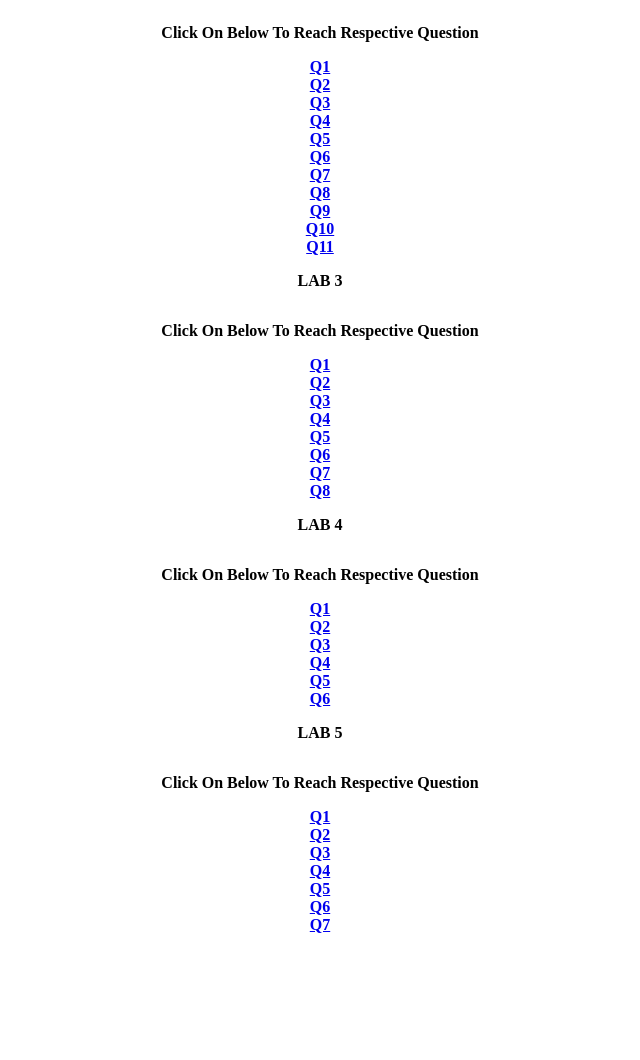
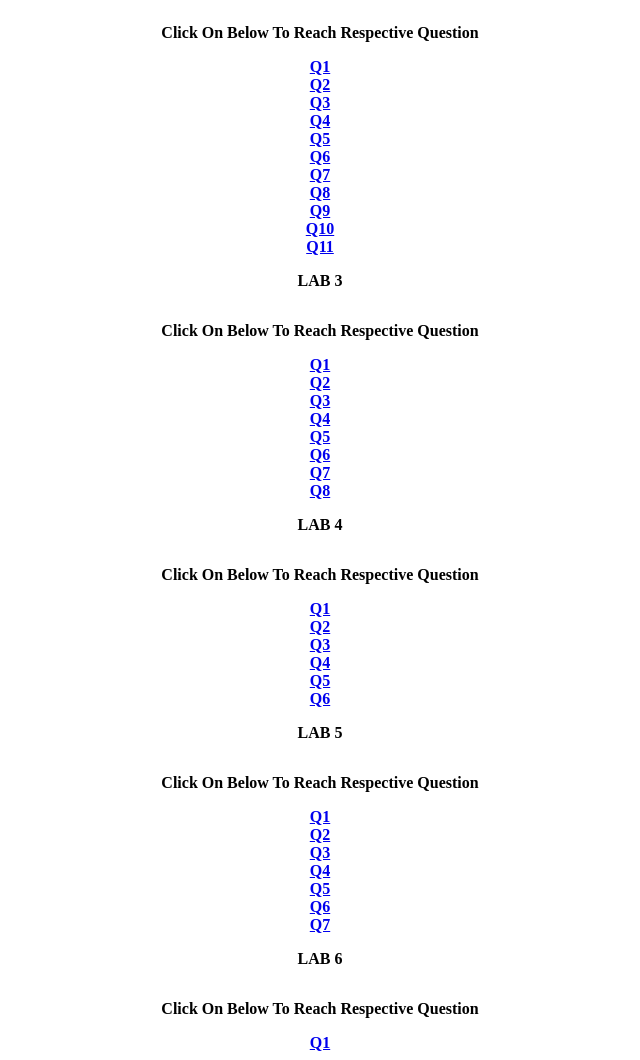
Before and after one commit to AbhirajkarBajpai/WebTechnology_LabTask, a plain HTML site: page index.html in a window 1280 px wide. Shown: the whole page, without its empty margins (320-960 px from the left). Before the commit the page ends 942 px from the top, so only its background shows below. Drawn offline with Linux system fonts and the light colour scheme.

Commit message:
Update index.html

```diff
--- a/index.html
+++ b/index.html
@@ -55,5 +55,9 @@
     <a href="T5.html">Q5</a>
     <a href="T6.html">Q6</a>
     <a href="T7.html">Q7</a>
+     <p>LAB 6</p>
+    <p>Click On Below To Reach Respective Question</p>
+    <a href="Lab6.html">Q1</a>
+
 </body>
 </html>
```
